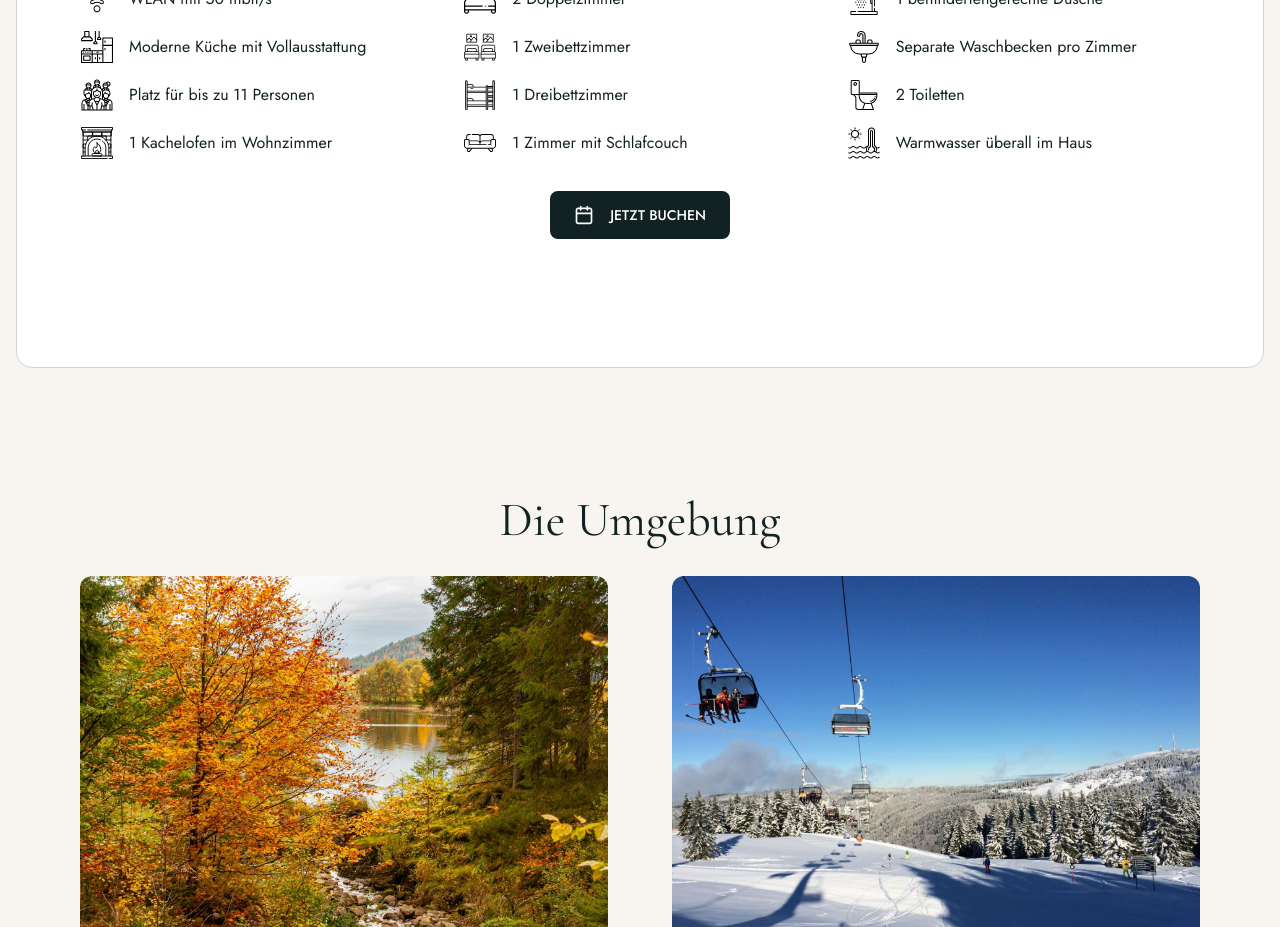
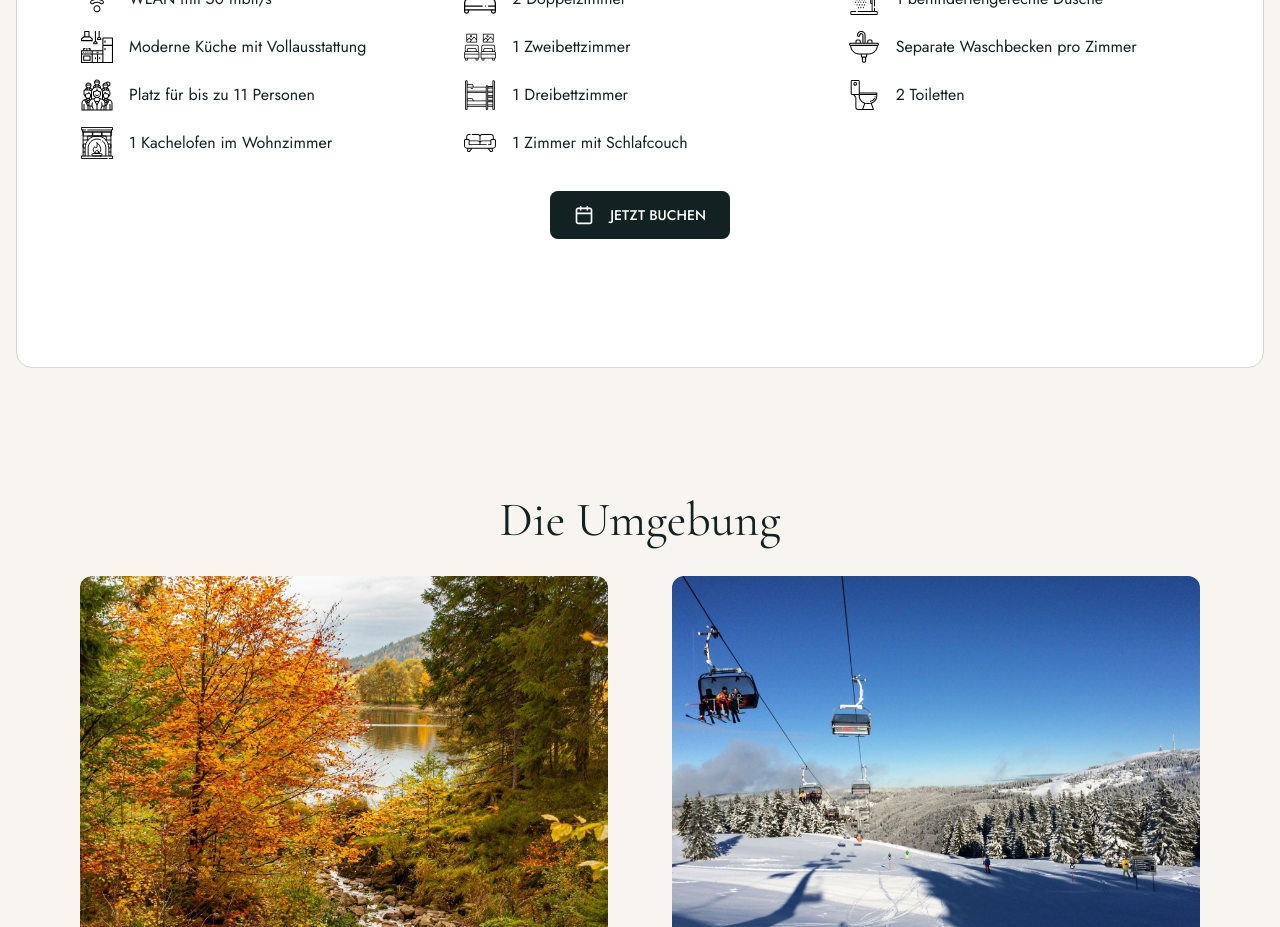
Before and after one commit to andreasremdt/zaehringer-huette, a Next.js app: page / in a window 1280 px wide. Shown: the part 2660-3587 px from the top of the page. Built offline with nearby package versions, Linux system fonts and the light colour scheme.

Commit message:
content: amenitities

```diff
--- a/components/amenities.tsx
+++ b/components/amenities.tsx
@@ -173,19 +173,6 @@ export default function Amenities() {
                 />
                 2 Toiletten
               </li>
-              <li className="flex items-center gap-4">
-                <Image
-                  src="/icons/warm-water.svg"
-                  width={32}
-                  height={32}
-                  alt=""
-                  loading="lazy"
-                  decoding="async"
-                  className="size-8"
-                  aria-hidden="true"
-                />
-                Warmwasser überall im Haus
-              </li>
             </ul>
           </article>
         </div>
```
Also changed, not shown: public/icons/warm-water.svg (deleted).
